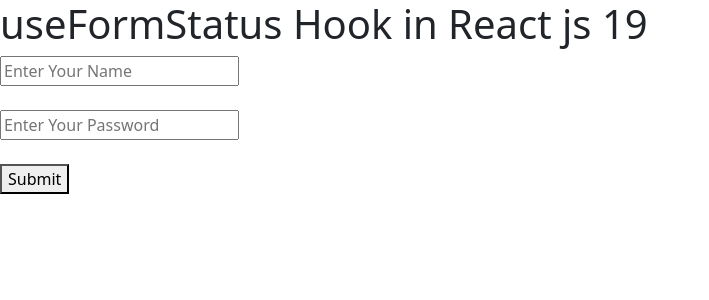
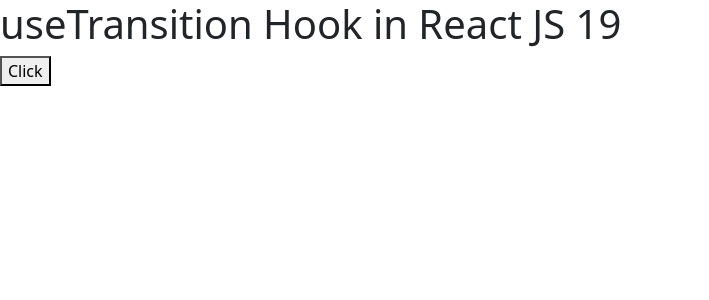
Before and after one commit to aggarwal123anshika/React-tutorial, a React (Vite) app in the folder react-blog/: page / in a window 1280 px wide. Shown: the top 300 px of the page, without its empty margins (0-709 px from the left). Built offline with nearby package versions, Linux system fonts and the light colour scheme.

Commit message:
useTransition Hook in React Js

```diff
--- a/react-blog/src/App.jsx
+++ b/react-blog/src/App.jsx
@@ -20,7 +20,7 @@
 // // // }
 // // // export default App;
 
-import { useRef } from "react";
+import { useRef, useState, useTransition } from "react";
 
 // // import { useEffect, useState } from "react";
 // // import Counter from "./Counter";
@@ -908,32 +908,59 @@
 
 
 // USEFORMSTATUS HOOK IN REACT
-import {useFormStatus} from 'react-dom';
+// import {useFormStatus} from 'react-dom';
+// function App() {
+//   const handleSubmit = async () => {
+//     await new Promise(res => setTimeout(res, 5000));
+//     console.log("submit")
+//   }
+//   function CustomerForm() {
+//     const {pending} = useFormStatus();
+//     console.log(pending);
+//     return (
+//       <div>
+//         <input type="text" placeholder="Enter Your Name"/>
+//           <br /><br />
+//           <input type="password" placeholder="Enter Your Password"/>
+//           <br /><br />
+//           <button disabled={pending}>{pending?'Submitting...':'Submit'}</button>
+//       </div>
+//     )
+//   }
+//   return (
+//     <div>
+//       <h1>useFormStatus Hook in React js 19</h1>
+//       <form action={handleSubmit}>
+//          <CustomerForm />
+//       </form>
+//     </div>
+//   )
+// }
+// export default App;
+
+
+
+
+// USETRANSITION HOOK
+// import { useState } from "react";
 function App() {
-  const handleSubmit = async () => {
-    await new Promise(res => setTimeout(res, 5000));
-    console.log("submit")
-  }
-  function CustomerForm() {
-    const {pending} = useFormStatus();
-    console.log(pending);
-    return (
-      <div>
-        <input type="text" placeholder="Enter Your Name"/>
-          <br /><br />
-          <input type="password" placeholder="Enter Your Password"/>
-          <br /><br />
-          <button disabled={pending}>{pending?'Submitting...':'Submit'}</button>
-      </div>
-    )
+  const [pending, startTransition] = useTransition();
+  const handleButton = async() => {
+    startTransition(async() => {
+      await new Promise(res => setTimeout(res,2000));
+    })
   }
   return (
-    <div>
-      <h1>useFormStatus Hook in React js 19</h1>
-      <form action={handleSubmit}>
-         <CustomerForm />
-      </form>
-    </div>
+    <>
+      <h1>useTransition Hook in React JS 19</h1>
+      {
+        pending?
+        <img style={{width:"100px"}} src="https://thumb.wikimedia.org/wikipedia/commons/thumb/b/b1/Loading_icon.gif/330px-Loading_icon.gif?utm_source=commons.wikimedia.org&utm_campaign=index&utm_content=thumbnail" alt="" />
+        :null
+      }
+      <button disabled={pending} onClick={handleButton}>Click</button>
+    </>
+    // yha pr disabled function m pending state by default false rhti hai
   )
 }
 export default App;
```
